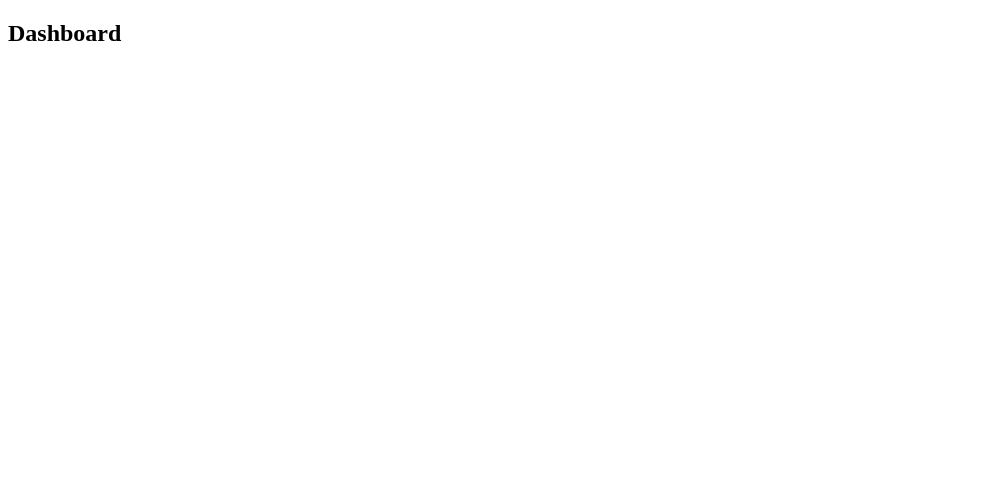
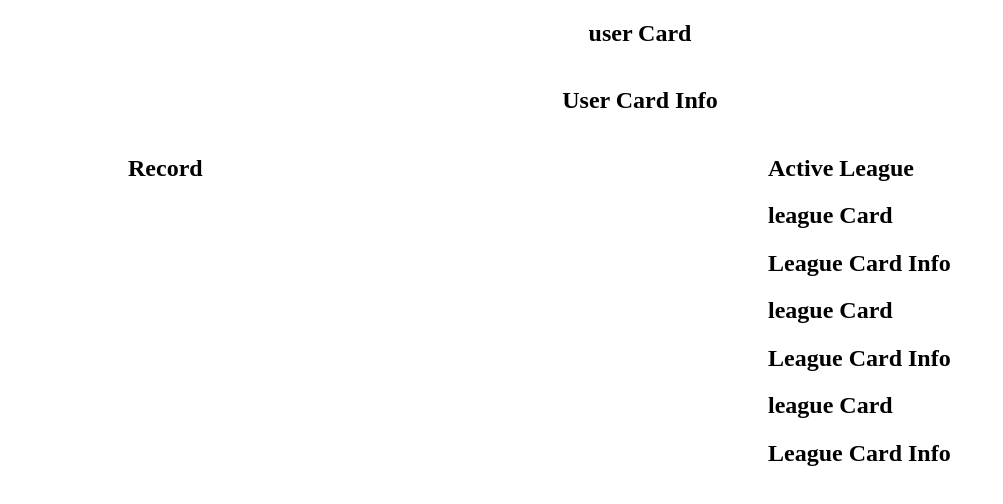
Before and after one commit to cecrouch01/Tabletop-Leagues, a React (Vite) app in the folder client/: page /dashboard in a window 1280 px wide. Shown: the top 504 px of the page, without its empty margins (0-1003 px from the left). Built offline with nearby package versions, Linux system fonts and the light colour scheme.

Commit message:
layout of dashboard

```diff
--- a/client/src/components/Card/Card.jsx
+++ b/client/src/components/Card/Card.jsx
@@ -1,8 +1,16 @@
-const Card = () => {
-    return
-    <>
-        <h2>Card</h2>
-    </>
+import UserCard from "../UserCard/UserCard";
+import LeagueCard from "../LeagueCard/LeagueCard";
+
+const Card = ({type}) => {
+    return (
+    <div className={`card ${type}-card`}>
+        <h2>{type} Card</h2>
+        <div>
+            {type === 'user' ? <UserCard /> : null}
+            {type === 'league' ? <LeagueCard /> : null}
+        </div>
+    </div>
+    )
 }
 
 export default Card
--- a/client/src/components/LeagueCard/LeagueCard.jsx
+++ b/client/src/components/LeagueCard/LeagueCard.jsx
@@ -1,7 +1,7 @@
 const LeagueCard = () => {
     return (
     <>
-        <h2>LeagueCard</h2>
+        <h2>League Card Info</h2>
     </>
     )
 }
--- a/client/src/components/UserCard/UserCard.jsx
+++ b/client/src/components/UserCard/UserCard.jsx
@@ -1,7 +1,7 @@
 const UserCard = () => {
     return (
     <>
-        <h2>UserCard</h2>
+        <h2>User Card Info</h2>
     </>
     )
 }
--- a/client/src/index.css
+++ b/client/src/index.css
@@ -1 +1,349 @@
-/* placeholder  */
+/*! normalize.css v8.0.1 | MIT License | github.com/necolas/normalize.css */
+
+/* Document
+   ========================================================================== */
+
+/**
+ * 1. Correct the line height in all browsers.
+ * 2. Prevent adjustments of font size after orientation changes in iOS.
+ */
+
+ html {
+    line-height: 1.15; /* 1 */
+    -webkit-text-size-adjust: 100%; /* 2 */
+  }
+
+  /* Sections
+     ========================================================================== */
+
+  /**
+   * Remove the margin in all browsers.
+   */
+
+  body {
+    margin: 0;
+  }
+
+  /**
+   * Render the `main` element consistently in IE.
+   */
+
+  main {
+    display: block;
+  }
+
+  /**
+   * Correct the font size and margin on `h1` elements within `section` and
+   * `article` contexts in Chrome, Firefox, and Safari.
+   */
+
+  h1 {
+    font-size: 2em;
+    margin: 0.67em 0;
+  }
+
+  /* Grouping content
+     ========================================================================== */
+
+  /**
+   * 1. Add the correct box sizing in Firefox.
+   * 2. Show the overflow in Edge and IE.
+   */
+
+  hr {
+    box-sizing: content-box; /* 1 */
+    height: 0; /* 1 */
+    overflow: visible; /* 2 */
+  }
+
+  /**
+   * 1. Correct the inheritance and scaling of font size in all browsers.
+   * 2. Correct the odd `em` font sizing in all browsers.
+   */
+
+  pre {
+    font-family: monospace, monospace; /* 1 */
+    font-size: 1em; /* 2 */
+  }
+
+  /* Text-level semantics
+     ========================================================================== */
+
+  /**
+   * Remove the gray background on active links in IE 10.
+   */
+
+  a {
+    background-color: transparent;
+  }
+
+  /**
+   * 1. Remove the bottom border in Chrome 57-
+   * 2. Add the correct text decoration in Chrome, Edge, IE, Opera, and Safari.
+   */
+
+  abbr[title] {
+    border-bottom: none; /* 1 */
+    text-decoration: underline; /* 2 */
+    text-decoration: underline dotted; /* 2 */
+  }
+
+  /**
+   * Add the correct font weight in Chrome, Edge, and Safari.
+   */
+
+  b,
+  strong {
+    font-weight: bolder;
+  }
+
+  /**
+   * 1. Correct the inheritance and scaling of font size in all browsers.
+   * 2. Correct the odd `em` font sizing in all browsers.
+   */
+
+  code,
+  kbd,
+  samp {
+    font-family: monospace, monospace; /* 1 */
+    font-size: 1em; /* 2 */
+  }
+
+  /**
+   * Add the correct font size in all browsers.
+   */
+
+  small {
+    font-size: 80%;
+  }
+
+  /**
+   * Prevent `sub` and `sup` elements from affecting the line height in
+   * all browsers.
+   */
+
+  sub,
+  sup {
+    font-size: 75%;
+    line-height: 0;
+    position: relative;
+    vertical-align: baseline;
+  }
+
+  sub {
+    bottom: -0.25em;
+  }
+
+  sup {
+    top: -0.5em;
+  }
+
+  /* Embedded content
+     ========================================================================== */
+
+  /**
+   * Remove the border on images inside links in IE 10.
+   */
+
+  img {
+    border-style: none;
+  }
+
+  /* Forms
+     ========================================================================== */
+
+  /**
+   * 1. Change the font styles in all browsers.
+   * 2. Remove the margin in Firefox and Safari.
+   */
+
+  button,
+  input,
+  optgroup,
+  select,
+  textarea {
+    font-family: inherit; /* 1 */
+    font-size: 100%; /* 1 */
+    line-height: 1.15; /* 1 */
+    margin: 0; /* 2 */
+  }
+
+  /**
+   * Show the overflow in IE.
+   * 1. Show the overflow in Edge.
+   */
+
+  button,
+  input { /* 1 */
+    overflow: visible;
+  }
+
+  /**
+   * Remove the inheritance of text transform in Edge, Firefox, and IE.
+   * 1. Remove the inheritance of text transform in Firefox.
+   */
+
+  button,
+  select { /* 1 */
+    text-transform: none;
+  }
+
+  /**
+   * Correct the inability to style clickable types in iOS and Safari.
+   */
+
+  button,
+  [type="button"],
+  [type="reset"],
+  [type="submit"] {
+    -webkit-appearance: button;
+  }
+
+  /**
+   * Remove the inner border and padding in Firefox.
+   */
+
+  button::-moz-focus-inner,
+  [type="button"]::-moz-focus-inner,
+  [type="reset"]::-moz-focus-inner,
+  [type="submit"]::-moz-focus-inner {
+    border-style: none;
+    padding: 0;
+  }
+
+  /**
+   * Restore the focus styles unset by the previous rule.
+   */
+
+  button:-moz-focusring,
+  [type="button"]:-moz-focusring,
+  [type="reset"]:-moz-focusring,
+  [type="submit"]:-moz-focusring {
+    outline: 1px dotted ButtonText;
+  }
+
+  /**
+   * Correct the padding in Firefox.
+   */
+
+  fieldset {
+    padding: 0.35em 0.75em 0.625em;
+  }
+
+  /**
+   * 1. Correct the text wrapping in Edge and IE.
+   * 2. Correct the color inheritance from `fieldset` elements in IE.
+   * 3. Remove the padding so developers are not caught out when they zero out
+   *    `fieldset` elements in all browsers.
+   */
+
+  legend {
+    box-sizing: border-box; /* 1 */
+    color: inherit; /* 2 */
+    display: table; /* 1 */
+    max-width: 100%; /* 1 */
+    padding: 0; /* 3 */
+    white-space: normal; /* 1 */
+  }
+
+  /**
+   * Add the correct vertical alignment in Chrome, Firefox, and Opera.
+   */
+
+  progress {
+    vertical-align: baseline;
+  }
+
+  /**
+   * Remove the default vertical scrollbar in IE 10+.
+   */
+
+  textarea {
+    overflow: auto;
+  }
+
+  /**
+   * 1. Add the correct box sizing in IE 10.
+   * 2. Remove the padding in IE 10.
+   */
+
+  [type="checkbox"],
+  [type="radio"] {
+    box-sizing: border-box; /* 1 */
+    padding: 0; /* 2 */
+  }
+
+  /**
+   * Correct the cursor style of increment and decrement buttons in Chrome.
+   */
+
+  [type="number"]::-webkit-inner-spin-button,
+  [type="number"]::-webkit-outer-spin-button {
+    height: auto;
+  }
+
+  /**
+   * 1. Correct the odd appearance in Chrome and Safari.
+   * 2. Correct the outline style in Safari.
+   */
+
+  [type="search"] {
+    -webkit-appearance: textfield; /* 1 */
+    outline-offset: -2px; /* 2 */
+  }
+
+  /**
+   * Remove the inner padding in Chrome and Safari on macOS.
+   */
+
+  [type="search"]::-webkit-search-decoration {
+    -webkit-appearance: none;
+  }
+
+  /**
+   * 1. Correct the inability to style clickable types in iOS and Safari.
+   * 2. Change font properties to `inherit` in Safari.
+   */
+
+  ::-webkit-file-upload-button {
+    -webkit-appearance: button; /* 1 */
+    font: inherit; /* 2 */
+  }
+
+  /* Interactive
+     ========================================================================== */
+
+  /*
+   * Add the correct display in Edge, IE 10+, and Firefox.
+   */
+
+  details {
+    display: block;
+  }
+
+  /*
+   * Add the correct display in all browsers.
+   */
+
+  summary {
+    display: list-item;
+  }
+
+  /* Misc
+     ========================================================================== */
+
+  /**
+   * Add the correct display in IE 10+.
+   */
+
+  template {
+    display: none;
+  }
+
+  /**
+   * Add the correct display in IE 10.
+   */
+
+  [hidden] {
+    display: none;
+  }
--- a/client/src/pages/Dashboard/Dashboard.css
+++ b/client/src/pages/Dashboard/Dashboard.css
@@ -0,0 +1,19 @@
+.user-card {
+    display: flex;
+    justify-content: center;
+    flex-direction: column;
+    align-items: center;
+}
+
+.dshbrd-contents {
+    display: flex;
+    justify-content: space-around;
+}
+
+.user-record{
+    width: 30vw;
+}
+
+.active-leagues {
+    width: 30vw;
+}
--- a/client/src/pages/Dashboard/Dashboard.jsx
+++ b/client/src/pages/Dashboard/Dashboard.jsx
@@ -1,7 +1,22 @@
+import Card from '../../components/Card/Card'
+import './Dashboard.css'
 const Dashboard = () => {
+    const recordArr = [];
+    const activeLeague = [1,2,3];
     return (
     <>
-        <h2>Dashboard</h2>
+        <Card type='user'/>
+        <div className='dshbrd-contents'>
+            <section className='user-record'>
+                <h2>Record</h2>
+            </section>
+            <section className='active-leagues'>
+                <h2>Active League</h2>
+                {activeLeague.map((league, index) => {
+                    return <Card key={index} type='league' />
+                })}
+            </section>
+        </div>
     </>
     )
 }
--- a/client/src/pages/Error/Error.jsx
+++ b/client/src/pages/Error/Error.jsx
@@ -1,7 +1,7 @@
 const Error = () => {
     return (
     <>
-        <h2>Error</h2>
+        <h2>Error page</h2>
     </>
     )
 }
```
Also changed, not shown: client/src/pages/CreateLeague/CreateLeague.css (added), client/src/pages/CreateLeague/CreateLeagure.css (deleted).
